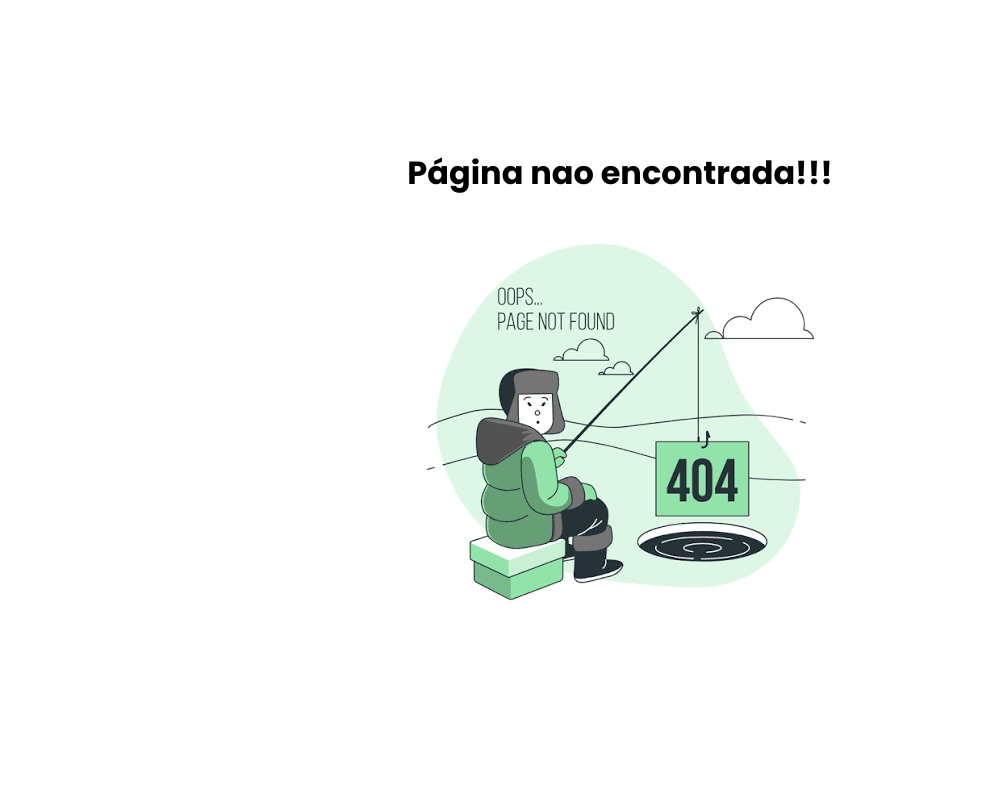
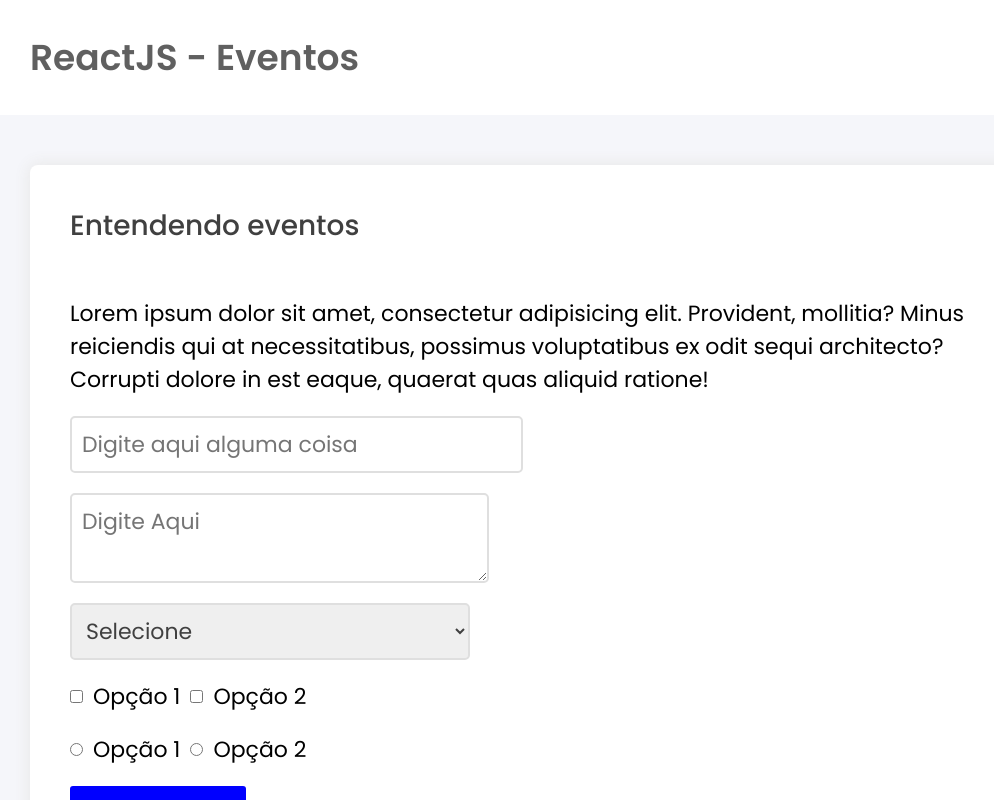
Before and after one commit to oclaudiodev/curso-reactjs, a React (Create React App) app: page /eventos in a window 1280 px wide. Shown: the top 800 px of the page, without its empty margins (20-1014 px from the left). Built offline with nearby package versions, Linux system fonts and the light colour scheme; a web font is replaced by a local one.

Commit message:
pagEventos + eventos(onChange, onClick, onMouseMouve)

```diff
--- a/src/index.scss
+++ b/src/index.scss
@@ -38,7 +38,7 @@ a, a:visited, a:link{
       margin-bottom: 30px;
     }
 
-    input, select{
+    input, select, textarea{
       border-width: 2px;
     border-color: #dfDfdf;
     padding: 10px;
--- a/src/pages/app/index.jsx
+++ b/src/pages/app/index.jsx
@@ -23,6 +23,7 @@ export default function App() {
         <ul>
           <li>
             <Link to="/contato">Contato</Link>
+            <Link to = '/eventos'>Eventos</Link>
           </li>
         </ul>
       </section>
--- /dev/null
+++ b/src/pages/eventos/index.jsx
@@ -0,0 +1,61 @@
+import { Link } from 'react-router-dom'
+import './index.scss'
+
+
+export default function Eventos() {
+
+    function clicou(){
+        alert('Oie usuario acaba de clicar')
+    }
+
+    function movimentouMouse(){
+        alert('Movimentou o mouse sobre o Parágrafo')
+    }
+
+    function alterouValor(e){
+        let novoValor = e.target.value;
+        alert('Oi usuário acaba de alterar o valor do input/select para: '+ novoValor)
+    }
+
+    function alterouCheck(e){
+        let novoValor = e.target.checked
+        alert('Oi usuário acaba de alterar o valor do input[checkbox/radio] para: '+ novoValor)
+    }
+
+    return (
+        <div className='pagina-eventos pagina'>
+            <header className='cabecalho'>
+                <h1>ReactJS - Eventos</h1>
+            </header>
+
+            <section className='secao'>
+                <h1>Entendendo eventos</h1>
+
+                <p onMouseMove={movimentouMouse}>Lorem ipsum dolor sit amet, consectetur adipisicing elit. Provident, mollitia? Minus reiciendis qui at necessitatibus, possimus voluptatibus ex odit sequi architecto? Corrupti dolore in est eaque, quaerat quas aliquid ratione!</p>
+
+                <input onChange={alterouValor} type='text' placeholder='Digite aqui alguma coisa'></input>
+
+                <textarea onChange={alterouValor} placeholder='Digite Aqui'></textarea>
+
+                <select onChange={alterouValor}>
+                    <option>Selecione</option>
+                    <option>Item A</option>
+                    <option>Item B</option>
+                </select>
+                <div className='grupo'>
+                    <input type='checkbox' onChange={alterouCheck}></input>Opção 1
+                    <input type='checkbox'></input>Opção 2
+                </div>
+
+                <div className='grupo'>
+                    <input name='gpo' type='radio' onChange={alterouCheck}></input>Opção 1
+                    <input name='gpo' type='radio'></input>Opção 2
+                </div>
+
+                <button onClick={clicou}>Clique Aqui</button>
+
+            </section>
+            <Link to = '/eventos'>pagInicial</Link>
+        </div>
+    )
+}
--- /dev/null
+++ b/src/pages/eventos/index.scss
@@ -0,0 +1,19 @@
+.pagina-eventos{
+    .secao{
+       display: flex;
+       flex-direction: column;
+       align-items: start;
+       gap:20px;
+
+       .grupo{
+        display:flex;
+        align-items: center;
+        gap: 10px;
+        input{
+            min-width: auto !important;
+        }
+       }
+    }
+
+
+}
--- a/src/rotas.jsx
+++ b/src/rotas.jsx
@@ -3,6 +3,7 @@ import { BrowserRouter, Routes, Route } from "react-router-dom";
 import App from './pages/app/index';
 import Contato from './pages/contato/contato';
 import NaoEncontrado from "./pages/naoEncontrado";
+import Eventos from "./pages/eventos";
 
 export default function Navegacao() {
   return (
@@ -10,8 +11,7 @@ export default function Navegacao() {
       <Routes>
         <Route path='/' element={<App />} />
         <Route path='/contato' element={<Contato />} />
-
-
+        <Route path="/eventos" element = {<Eventos/>}/>
         <Route path = '*' element = {<NaoEncontrado/>}/>
       </Routes>
     </BrowserRouter>
```
